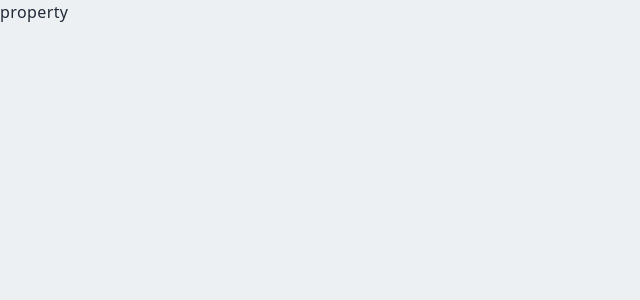
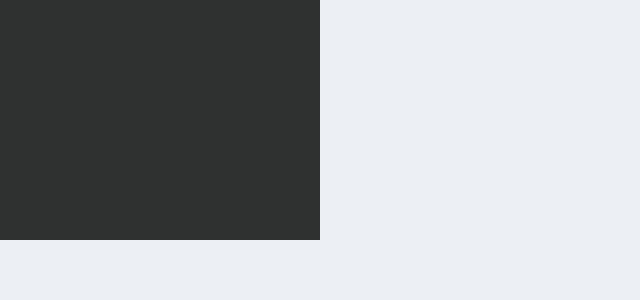
Before and after one commit to AleksandrKompanetc/nextjs-portfolio-app, a Next.js app: page /property in a window 1280 px wide. Shown: the top 300 px of the page, without its empty margins (0-640 px from the left). Built offline with nearby package versions, Linux system fonts and the light colour scheme.

Commit message:
added styles for property

```diff
--- a/pages/property.jsx
+++ b/pages/property.jsx
@@ -2,7 +2,11 @@ import React from 'react'
 
 const property = () => {
   return (
-    <div>property</div>
+    <div className='w-full'>
+      <div className='w-screen h-[30vh] lg:w-[40vh] relative '>
+        <div className='absolute top-0 left-0 w-full h-[30vh] lg:h-[30vh] bg-black/80 z-10'></div>
+      </div>
+    </div>
   )
 }
 
```
